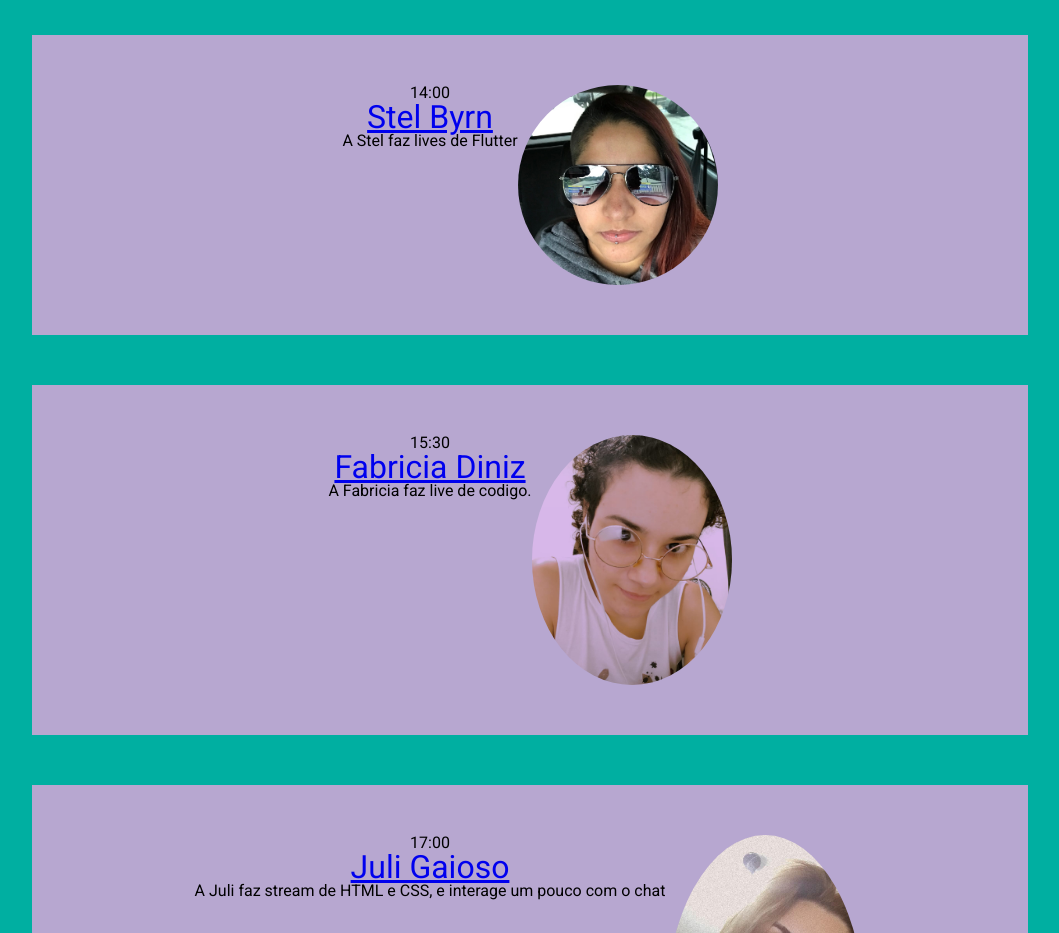
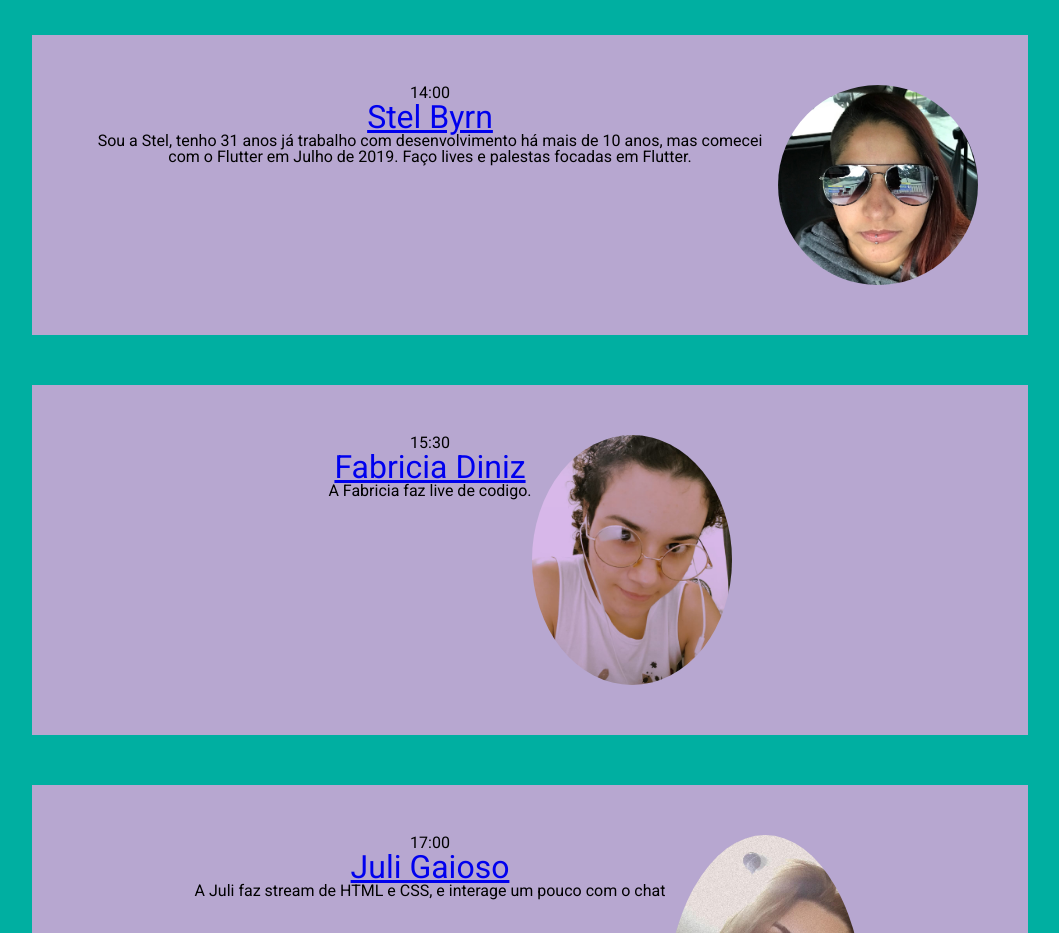
Before and after one commit to feministech/maratona1, a plain HTML site: page index.html in a window 1280 px wide. Shown: the part 880-1813 px from the top of the page, without its empty margins (110-1169 px from the left). Drawn offline with Linux system fonts and the light colour scheme.

Commit message:
Changes on Stel bio

```diff
--- a/index.html
+++ b/index.html
@@ -54,7 +54,7 @@
             >
           </p>
           <p class="sobre">
-            A Stel faz lives de Flutter
+            Sou a Stel, tenho 31 anos já trabalho com desenvolvimento há mais de 10 anos, mas comecei com o Flutter em Julho de 2019. Faço lives e palestas focadas em Flutter.
           </p>
         </div>
         <img class="picture" src="img/pics/stel.jpeg" alt="foto da Stel" />
```
